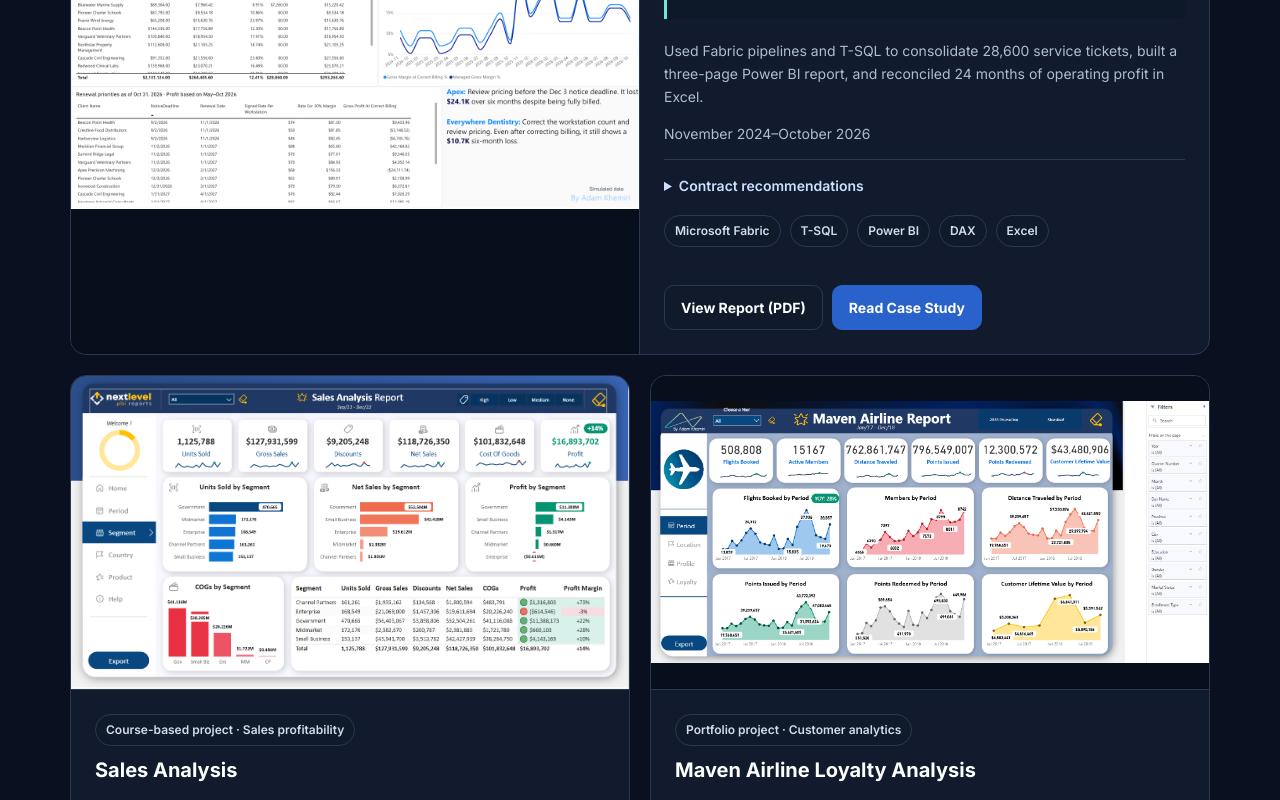
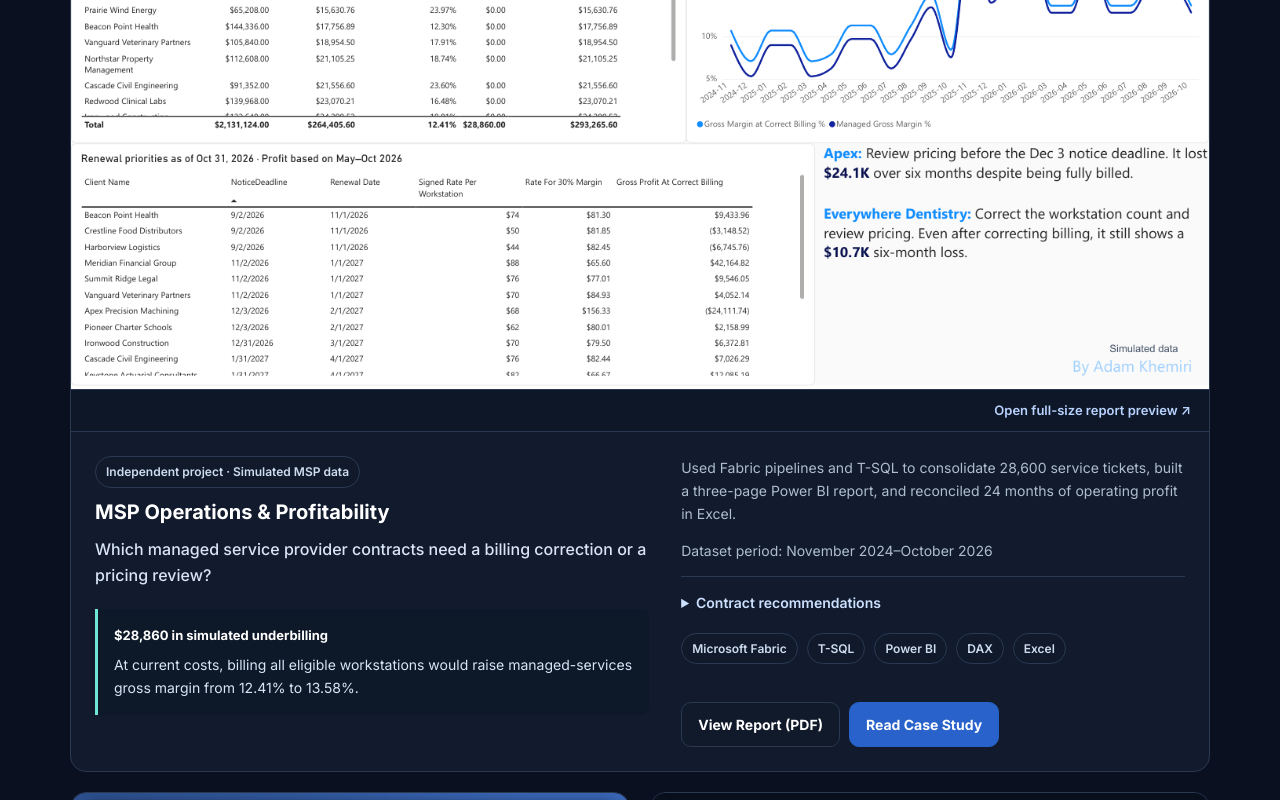
Before and after one commit to AdamKhemiri/adamkhemiri.github.io, a plain HTML site: page index.html in a window 1280 px wide. Shown: the part 1100-1900 px from the top of the page. Drawn offline with Linux system fonts and the light colour scheme.

Commit message:
Improve featured report preview layout

```diff
--- a/index.html
+++ b/index.html
@@ -291,18 +291,41 @@
       padding-top: 20px;
     }
     .project-body .tags { margin: 18px 0; }
+    .project-featured .project-image { aspect-ratio: auto; }
+    .project-featured .project-image a {
+      height: auto;
+      text-decoration: none;
+    }
+    .project-featured .project-image a:focus-visible { outline-offset: -4px; }
+    .project-featured .project-image img { height: auto; }
+    .preview-caption {
+      display: block;
+      padding: 10px 18px;
+      border-top: 1px solid var(--border);
+      color: #b9d3ff;
+      background: #0d1728;
+      font-size: 13px;
+      font-weight: 600;
+      text-align: right;
+    }
+    .project-image a:hover .preview-caption { color: #fff; }
+    .project-featured .project-body { gap: 24px; }
+    .project-summary, .project-evidence { width: 100%; min-width: 0; }
+    .project-summary .finding { margin-bottom: 0; }
+    .project-evidence {
+      display: flex;
+      flex-direction: column;
+      align-items: flex-start;
+      height: 100%;
+    }
+    .project-evidence > p { font-size: 14px; }
     @media (min-width: 900px) {
-      .project-featured {
+      .project-featured .project-body {
         display: grid;
-        grid-template-columns: minmax(0, 1fr) minmax(0, 1fr);
+        grid-template-columns: minmax(0, 1.1fr) minmax(0, 1fr);
+        gap: 32px;
+        align-items: start;
       }
-      .project-featured .project-image {
-        aspect-ratio: auto;
-        min-height: 280px;
-        border-right: 1px solid var(--border);
-        border-bottom: 0;
-      }
-      .project-featured .project-body { min-width: 0; }
     }
     .small {
       color: var(--muted);
@@ -398,6 +421,8 @@
       .credential, .support, .contact { padding: 22px; }
       section { margin-top: 44px; }
       .hero .actions .button { flex: 1 1 160px; }
+      .project-featured .actions { width: 100%; }
+      .project-featured .actions .button { flex: 1 1 150px; }
     }
 
     @media (prefers-reduced-motion: reduce) {
@@ -498,11 +523,14 @@
                  target="_blank" rel="noopener noreferrer" aria-label="Open full-size contract recovery report preview">
                 <img src="projects/msp-operations/contract-recovery.png"
                      alt="Power BI contract recovery report showing a $28,860 billing gap and a 12.41% managed services gross margin"
+                     width="1450" height="824"
                      loading="lazy" decoding="async">
+                <span class="preview-caption">Open full-size report preview <span aria-hidden="true">↗</span></span>
               </a>
             </div>
 
             <div class="project-body">
+              <div class="project-summary">
               <span class="tag">Independent project · Simulated MSP data</span>
               <h3>MSP Operations &amp; Profitability</h3>
               <p class="question">Which managed service provider contracts need a billing correction or a pricing review?</p>
@@ -511,9 +539,11 @@
                 <strong>$28,860 in simulated underbilling</strong>
                 <p>At current costs, billing all eligible workstations would raise managed-services gross margin from 12.41% to 13.58%.</p>
               </div>
+              </div>
 
+              <div class="project-evidence">
               <p>Used Fabric pipelines and T-SQL to consolidate 28,600 service tickets, built a three-page Power BI report, and reconciled 24 months of operating profit in Excel.</p>
-              <p class="small">November 2024–October 2026</p>
+              <p class="small">Dataset period: November 2024–October 2026</p>
 
               <details>
                 <summary>Contract recommendations</summary>
@@ -532,6 +562,7 @@
                 <a class="button" href="projects/msp-operations/report/MSP%20Operations%20%26%20Profitability.pdf"
                    target="_blank" rel="noopener noreferrer">View Report (PDF)</a>
                 <a class="button primary" href="projects/msp-operations/index.html">Read Case Study</a>
+              </div>
               </div>
             </div>
           </article>
```
